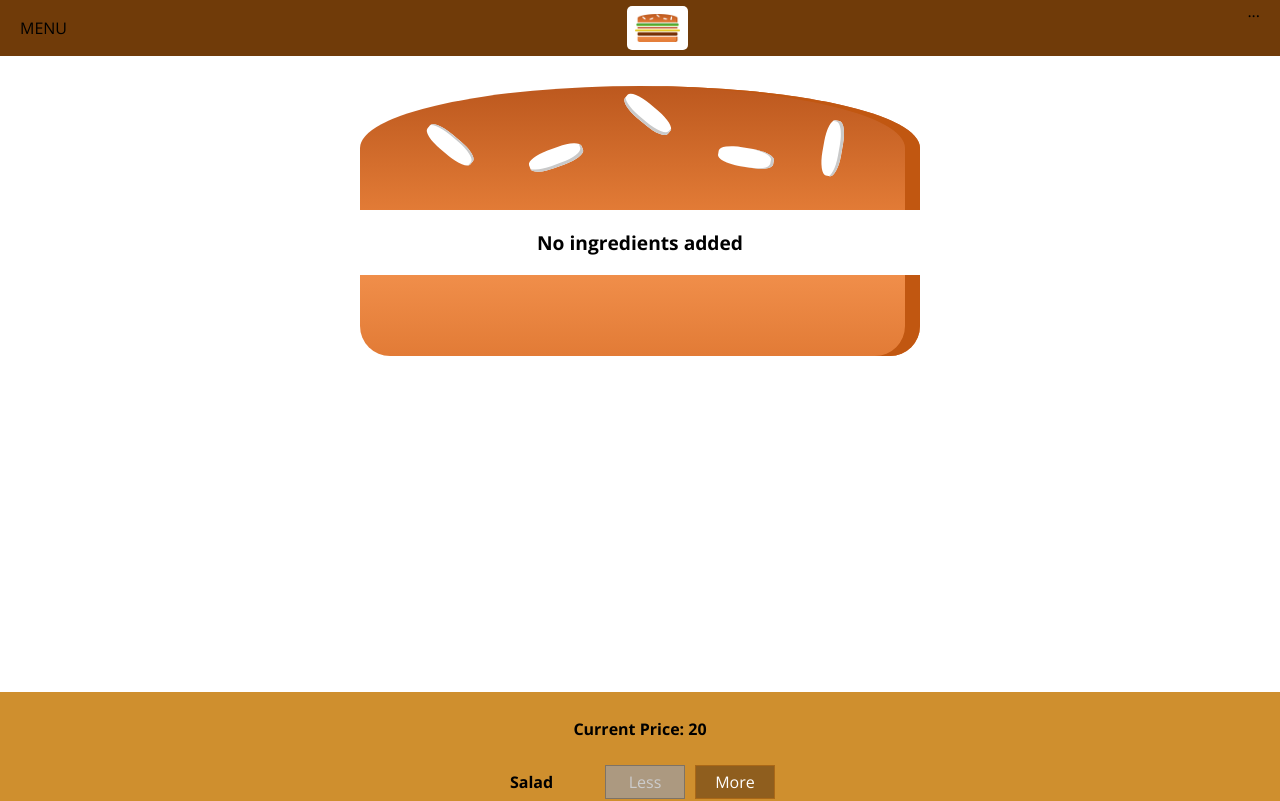
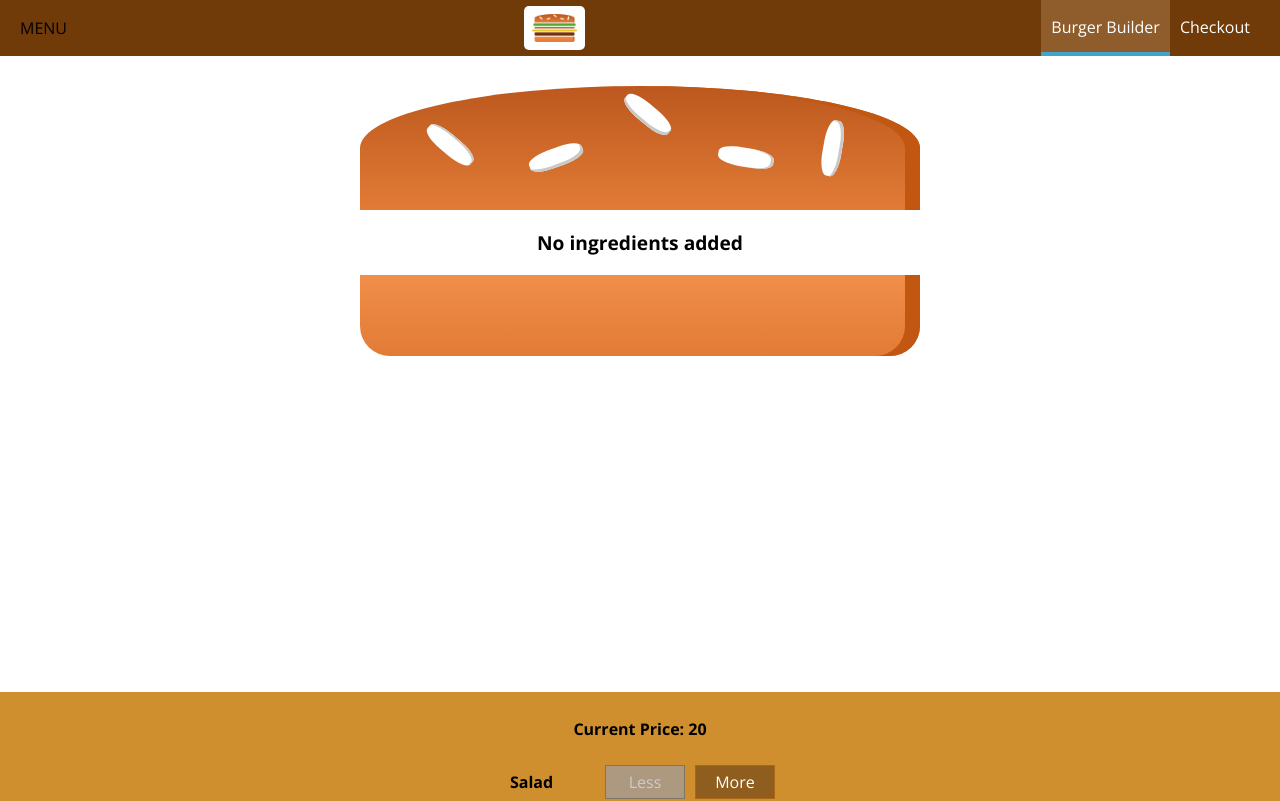
Before and after one commit to 99sparsh/McD-Visualizer, a React (Create React App) app: page / in a window 1280 px wide. Shown: the top 801 px of the page. Built offline with nearby package versions, Linux system fonts and the light colour scheme.

Commit message:
added NavItems component

```diff
--- /dev/null
+++ b/src/components/Navigation/NavItems/NavItem/NavItem.js
@@ -0,0 +1,18 @@
+import React from "react";
+
+import styles from "./NavItem.module.css";
+
+const navItem = (props) => {
+    return (
+        <li className={styles.NavItem}>
+            <a
+                href={props.link}
+                className={props.active ? styles.active : null}
+            >
+                {props.children}
+            </a>
+        </li>
+    );
+};
+
+export default navItem;
--- /dev/null
+++ b/src/components/Navigation/NavItems/NavItem/NavItem.module.css
@@ -0,0 +1,25 @@
+.NavItem {
+    margin: 0;
+    box-sizing: border-box;
+    display: flex;
+    height: 100%;
+    align-items: center;
+}
+
+.NavItem a {
+    color: white;
+    text-decoration: none;
+    height: 100%;
+    padding: 16px 10px;
+    border-bottom: 4px solid transparent;
+    box-sizing: border-box;
+    display: block;
+}
+
+.NavItem a:hover,
+.NavItem a:active,
+.NavItem a.active {
+    background-color: #8f5c2c;
+    border-bottom: #40a4c8 4px solid;
+    color: white;
+}
--- /dev/null
+++ b/src/components/Navigation/NavItems/NavItems.js
@@ -0,0 +1,18 @@
+import React from "react";
+
+import styles from "./NavItems.module.css";
+
+import NavItem from "./NavItem/NavItem";
+
+const navItems = (props) => {
+    return (
+        <ul className={styles.NavItems}>
+            <NavItem link="/" active>
+                Burger Builder
+            </NavItem>
+            <NavItem link="/">Checkout</NavItem>
+        </ul>
+    );
+};
+
+export default navItems;
--- /dev/null
+++ b/src/components/Navigation/NavItems/NavItems.module.css
@@ -0,0 +1,8 @@
+.NavItems {
+    margin: 0;
+    padding: 0;
+    list-style: none;
+    display: flex;
+    align-items: center;
+    height: 100%;
+}
--- a/src/components/Navigation/Toolbar/Toolbar.js
+++ b/src/components/Navigation/Toolbar/Toolbar.js
@@ -3,13 +3,16 @@
 import styles from "./Toolbar.module.css";
 
 import Logo from "../../Logo/Logo";
+import NavItems from "../NavItems/NavItems";
 
 const toolbar = (props) => {
     return (
         <header className={styles.Toolbar}>
             <div>MENU</div>
             <Logo />
-            <nav>...</nav>
+            <nav>
+                <NavItems />
+            </nav>
         </header>
     );
 };
```
